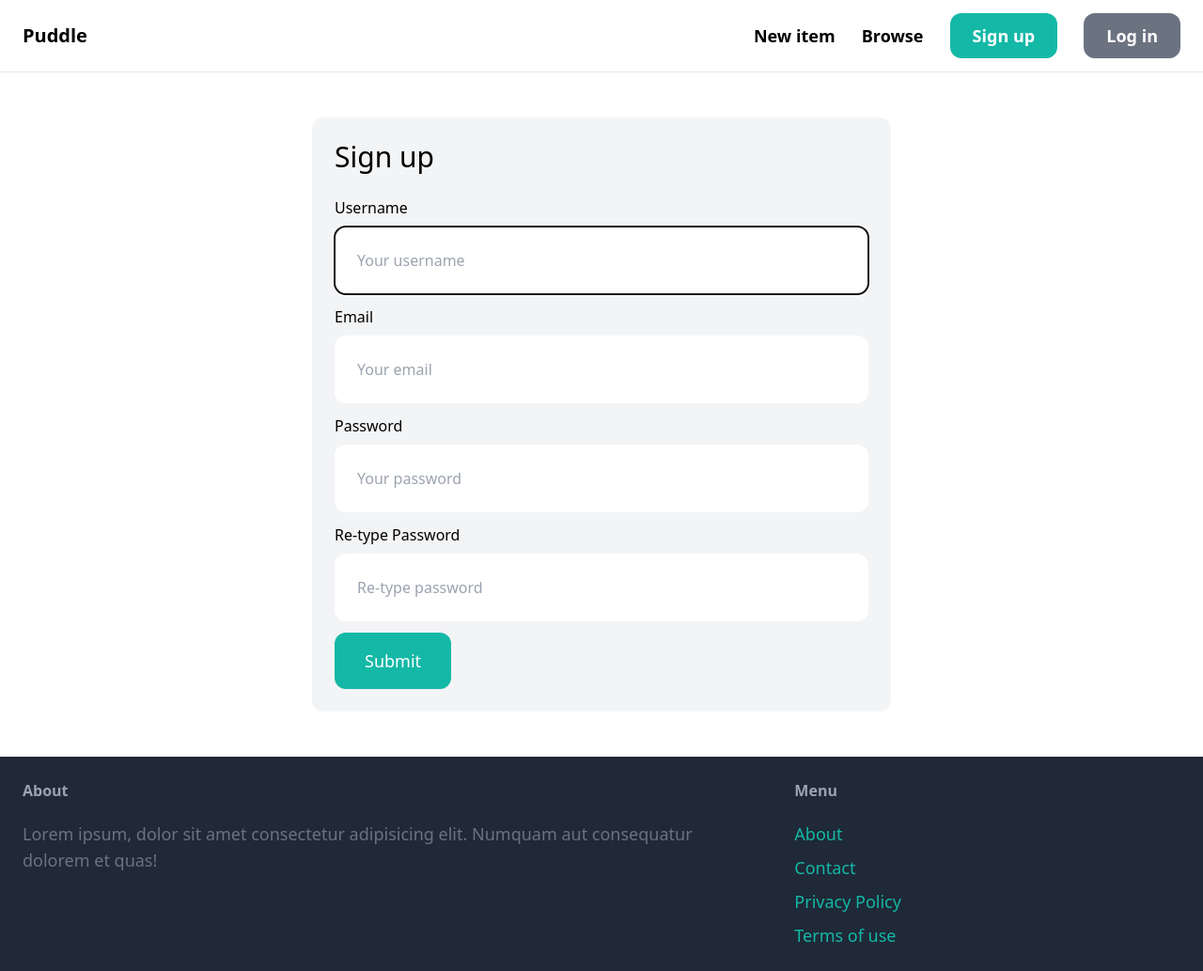
After one commit to abhishekghimire40/Django_MarketPlace, a Django app: page /signup/ in a window 1280 px wide. The commit adds this page. Shown: the whole page at 94% size. Run offline with Django 4.2, Linux system fonts and the light colour scheme; some libraries are stand-ins or nearby versions.

Commit message:
created signup form template and also applied validation to create a user in our db

```diff
--- /dev/null
+++ b/core/forms.py
@@ -0,0 +1,25 @@
+from django import forms
+from django.contrib.auth.forms import UserCreationForm
+from django.contrib.auth.models import User
+
+class SignupForm(UserCreationForm):
+  class Meta:
+    model=User
+    fields = ('username','email','password1','password2')
+
+  username = forms.CharField(widget=forms.TextInput(attrs={
+    'placeholder': 'Your username',
+    'class' : 'w-full py-6 px-6 rounded-xl'
+  }))
+  email = forms.CharField(widget=forms.EmailInput(attrs={
+    'placeholder': 'Your email',
+    'class' : 'w-full py-6 px-6 rounded-xl'
+  }))
+  password1 = forms.CharField(widget=forms.PasswordInput(attrs={
+    'placeholder': 'Your password',
+    'class' : 'w-full py-6 px-6 rounded-xl'
+  }))
+  password2 = forms.CharField(widget=forms.PasswordInput(attrs={
+    'placeholder': 'Re-type password',
+    'class' : 'w-full py-6 px-6 rounded-xl'
+  }))
--- a/core/templates/core/base.html
+++ b/core/templates/core/base.html
@@ -17,7 +17,7 @@
       <div class="space-x-6">
         <a href="#" class="text-lg font-semibold hover:text-gray-500">New item</a>
         <a href="#" class="text-lg font-semibold hover:text-gray-500">Browse</a>
-        <a href="#"
+        <a href="{% url 'core:signup' %}"
            class="px-6 py-3 text-lg font-semibold bg-teal-500 text-white rounded-xl hover:bg-teal-700">Sign up</a>
         <a href="#"
            class="px-6 py-3 text-lg font-semibold bg-gray-500 text-white rounded-xl hover:bg-gray-700">Log in</a>
--- /dev/null
+++ b/core/templates/core/signup.html
@@ -0,0 +1,40 @@
+{% extends "core/base.html" %}
+{% block title %}
+  Signup
+{% endblock title %}
+{% block content %}
+  <div class="w-1/2 my-6 p-6 mx-auto bg-gray-100 rounded-xl">
+    <h3 class="mb-6 text-3xl">Sign up</h3>
+    <form action="." method="post">
+      {% csrf_token %}
+      {% comment %} easier way to show the form: {{ form.as_p }} {% endcomment %}
+      <div class="mb-3">
+        <label class="inline-block mb-2">Username</label>
+        <br>
+        {{ form.username }}
+      </div>
+      <div class="mb-3">
+        <label class="inline-block mb-2">Email</label>
+        <br>
+        {{ form.email }}
+      </div>
+      <div class="mb-3">
+        <label class="inline-block mb-2">Password</label>
+        <br>
+        {{ form.password1 }}
+      </div>
+      <div class="mb-3">
+        <label class="inline-block mb-2">Re-type Password</label>
+        <br>
+        {{ form.password2 }}
+      </div>
+      {% if form.errors or form.non_field_errors %}
+        <div class="mb-3 p-6 bg-red-100 rounded-xl">
+          {% for field in form %}{{ field.errors }}{% endfor %}
+          {{ form.non_field_errors }}
+        </div>
+      {% endif %}
+      <button class="py-4 px-8 text-lg bg-teal-500 hover:bg-teal-700 rounded-xl text-white">Submit</button>
+    </form>
+  </div>
+{% endblock content %}
--- a/core/urls.py
+++ b/core/urls.py
@@ -1,9 +1,10 @@
-from django.urls import path,include
+from django.urls import path, include
 from . import views
 
-app_name='core'
+app_name = "core"
 
 urlpatterns = [
-    path("",views.index,name="index"),
-    path("contact/",views.contact,name="contact"),
+    path("", views.index, name="index"),
+    path("contact/", views.contact, name="contact"),
+    path("signup/", views.signup, name="signup"),
 ]
--- a/core/views.py
+++ b/core/views.py
@@ -1,13 +1,31 @@
-from django.shortcuts import render
-from item.models import Category,Item
+from django.shortcuts import render, redirect
+from item.models import Category, Item
+from .forms import SignupForm
+
 
 # Create your views here.
+# function/view to handle homepage
 def index(request):
-  items = Item.objects.filter(is_sold=False)[0:6]
-  categories = Category.objects.all()
-  return render(request,'core/index.html',{
-     'categories':categories,"items":items
-  })
+    items = Item.objects.filter(is_sold=False)[0:6]
+    categories = Category.objects.all()
+    return render(
+        request, "core/index.html", {"categories": categories, "items": items}
+    )
 
+
+# function/view to handle contact
 def contact(request):
-    return render(request,"core/contact.html")
+    return render(request, "core/contact.html")
+
+
+# view to handle form
+def signup(request):
+    if request.method == "POST":
+        form = SignupForm(request.POST)
+        if form.is_valid():
+            form.save()
+            return redirect("/login/")
+
+    else:
+        form = SignupForm()
+    return render(request, "core/signup.html", {"form": form})
```
Also changed, not shown: db.sqlite3.
